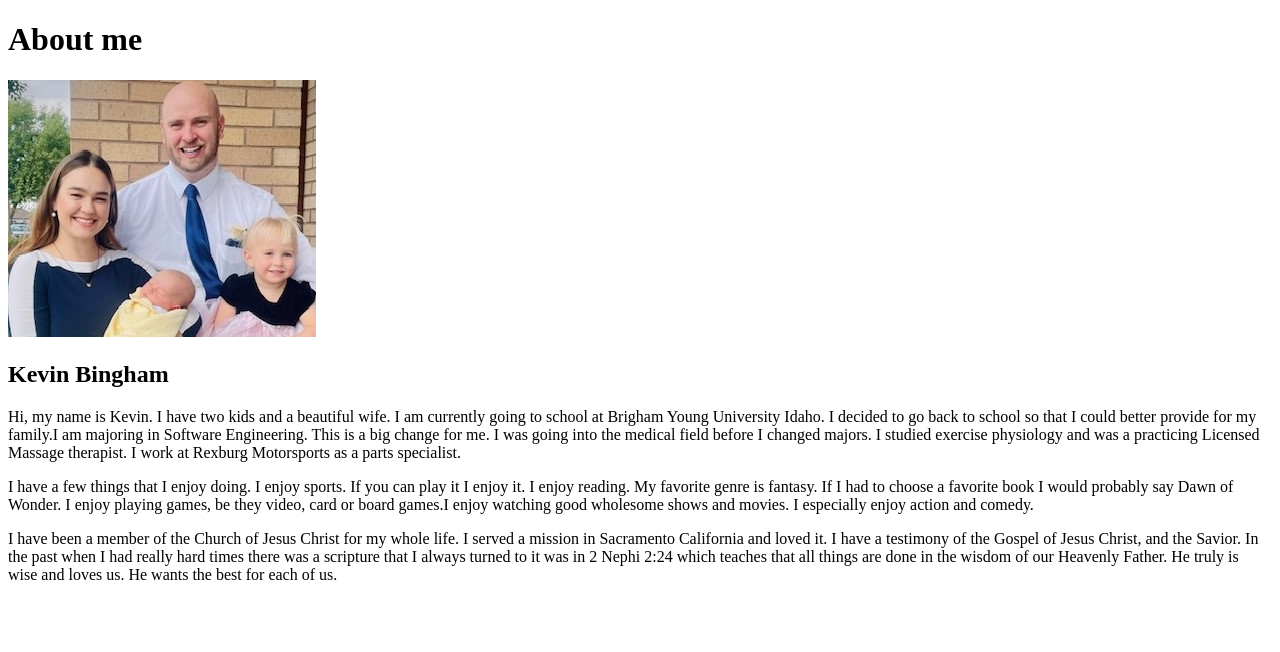
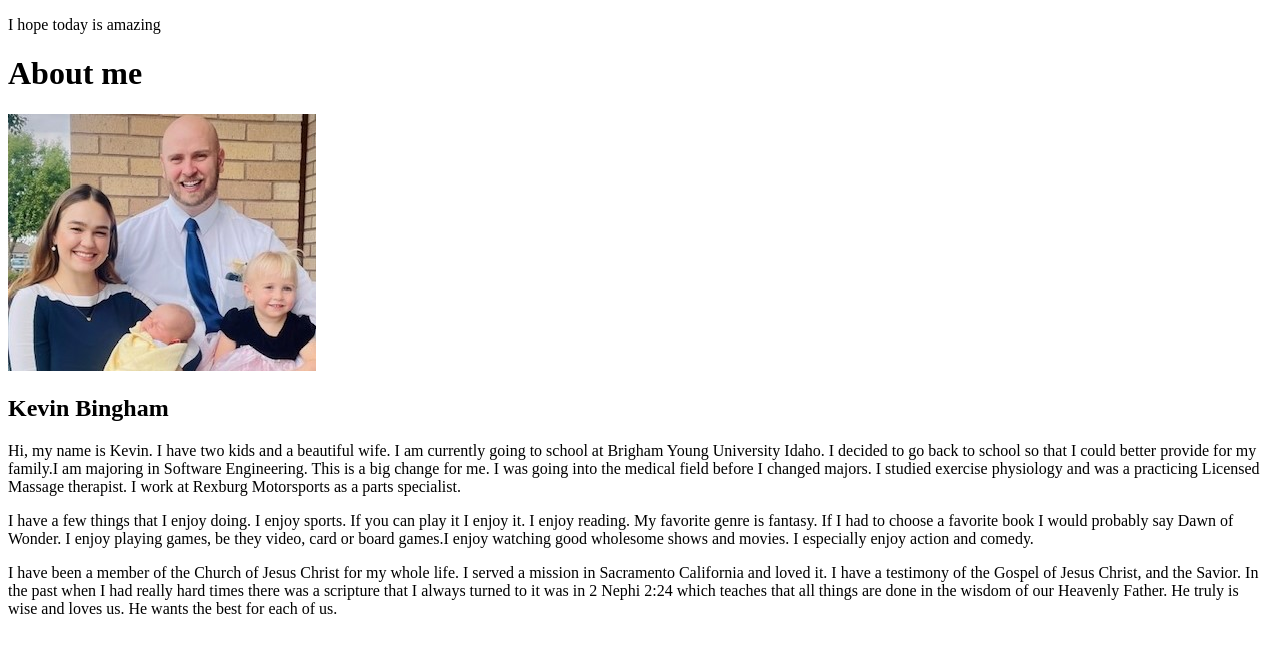
Before and after one commit to kevin-bingham/wdd130, a plain HTML site: page aboutme/index.html in a window 1280 px wide. Drawn offline with Linux system fonts and the light colour scheme.

Commit message:
new computer setup check

```diff
--- a/aboutme/index.html
+++ b/aboutme/index.html
@@ -6,6 +6,7 @@
     <title>All About Me</title>
 </head>
 <body>
+    <p>I hope today is amazing</p>
     <h1>About me</h1>
     <img src="images/familypicture.jpg" alt="Image of me">
     <h2>Kevin Bingham</h2>
```
